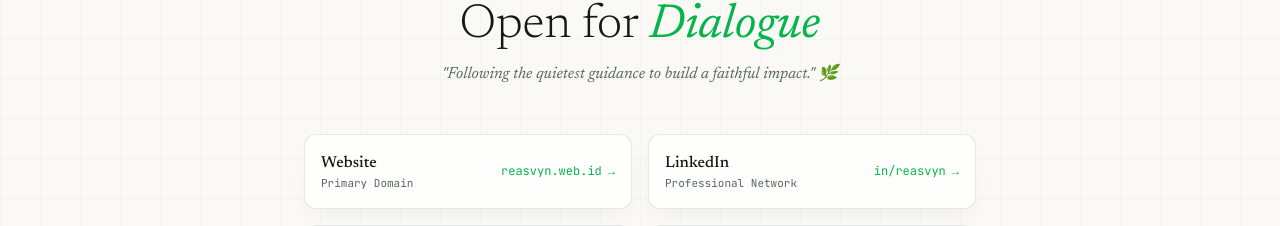
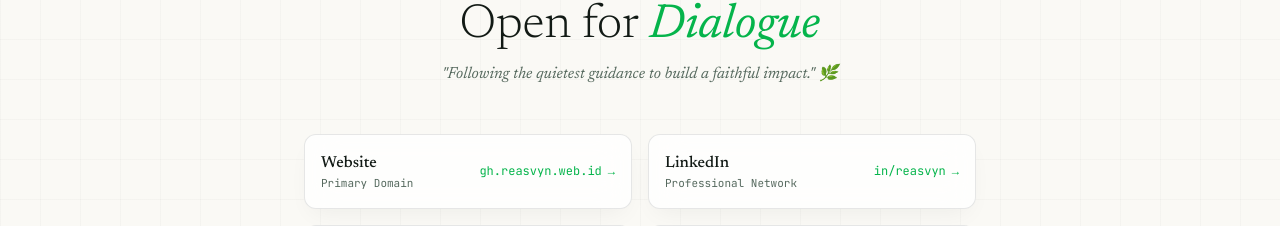
Before and after one commit to reasvyn/reasvyn.github.io, a Svelte app: page / in a window 1280 px wide. Shown: the part 6561-6787 px from the top of the page. Built offline with nearby package versions, Linux system fonts and the light colour scheme.

Commit message:
chore: update domain to gh.reasvyn.web.id

```diff
--- a/src/App.svelte
+++ b/src/App.svelte
@@ -390,7 +390,7 @@
   ];
 
   const socialLinks = [
-    { name: 'Website', url: 'https://reasvyn.web.id', handle: 'reasvyn.web.id', note: 'Primary Domain' },
+    { name: 'Website', url: 'https://gh.reasvyn.web.id', handle: 'gh.reasvyn.web.id', note: 'Primary Domain' },
     { name: 'LinkedIn', url: 'https://www.linkedin.com/in/reasvyn', handle: 'in/reasvyn', note: 'Professional Network' },
     { name: 'Instagram', url: 'https://instagram.com/reasvyn', handle: '@reasvyn', note: 'Visual Field Notes' },
     { name: 'GitHub', url: 'https://github.com/reasvyn', handle: '@reasvyn', note: 'Source Repository' },
```
Also changed, not shown: 2 other files (tests, documents, lock files or other folders).
